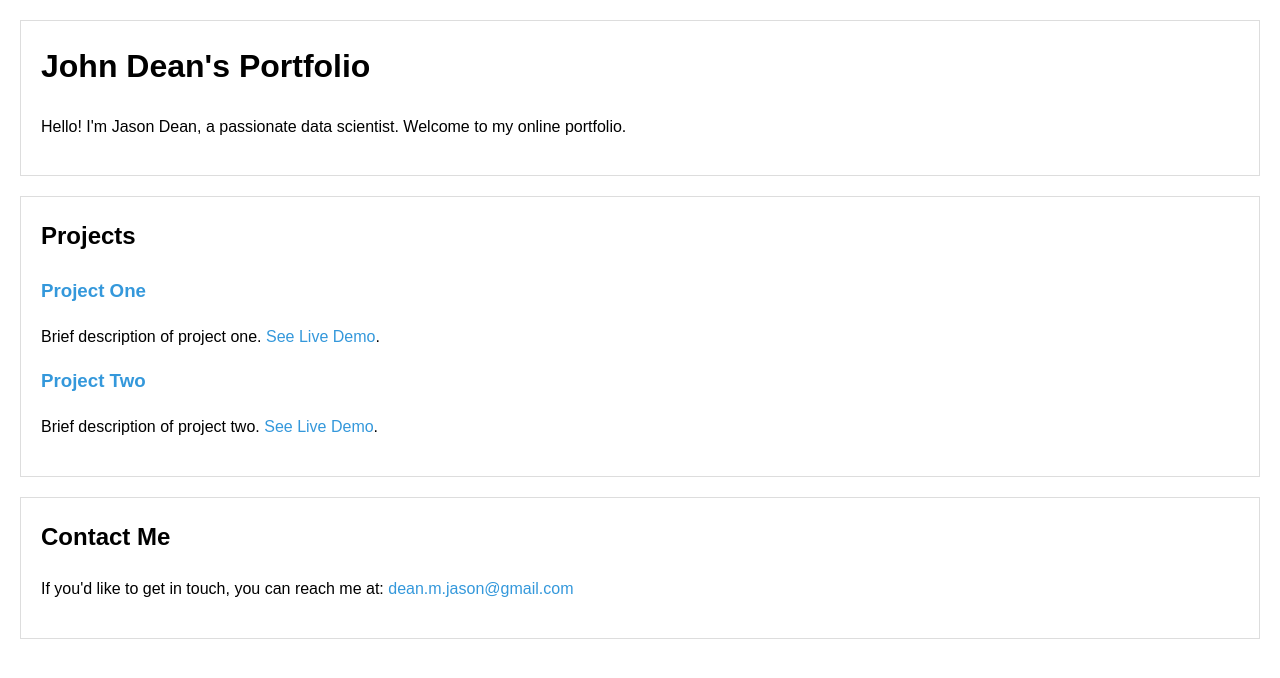
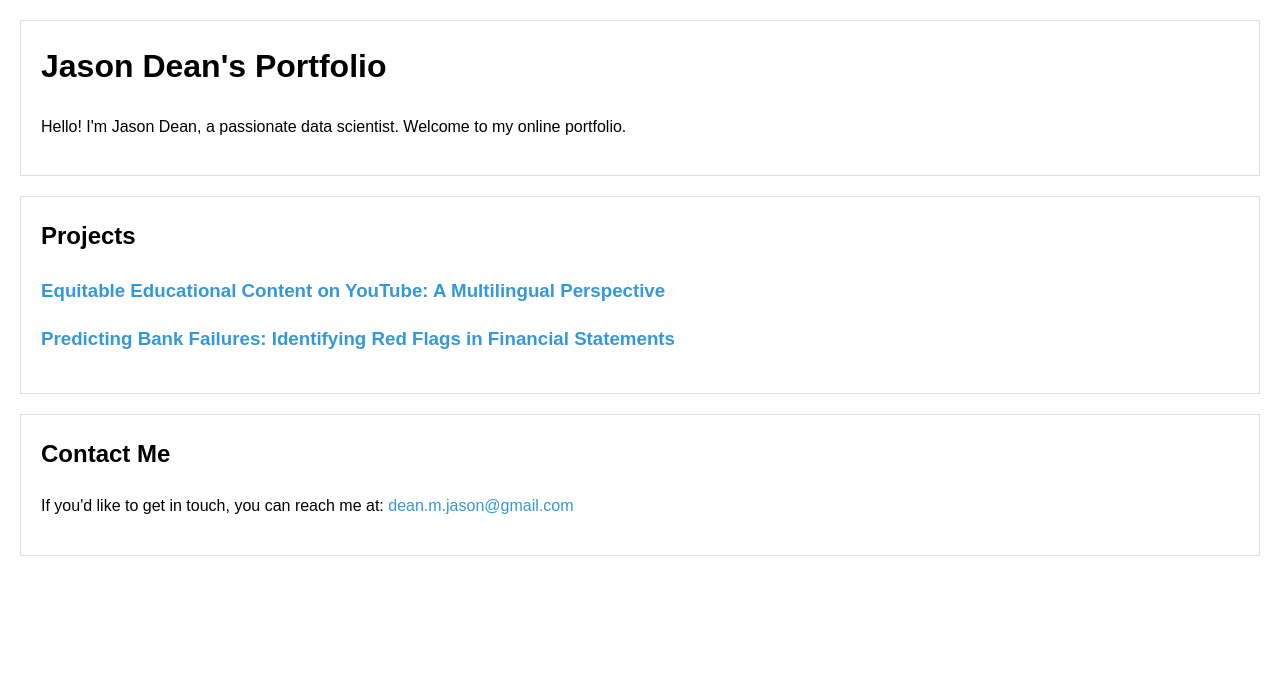
Before and after one commit to jdeanbellevue/jdeanbellevue.github.io, a plain HTML site: page index.html in a window 1280 px wide. Drawn offline with Linux system fonts and the light colour scheme.

Commit message:
Update index.html

```diff
--- a/index.html
+++ b/index.html
@@ -45,7 +45,7 @@
 <body>
 
 <header>
-    <h1>John Dean's Portfolio</h1>
+    <h1>Jason Dean's Portfolio</h1>
     <p>Hello! I'm Jason Dean, a passionate data scientist. Welcome to my online portfolio.</p>
 </header>
 
@@ -53,14 +53,11 @@
     <h2>Projects</h2>
     <ul>
         <li>
-            <h3><a href="https://github.com/jdeanbellevue/YouTubeEducationalContent">Project One</a></h3>
-            <p>Brief description of project one. <a href="https://jdeanbellevue.github.io/YouTubeEducationalContent">See Live Demo</a>.</p>
+            <h3><a href="https://github.com/jdeanbellevue/YouTubeEducationalContent">Equitable Educational Content on YouTube: A Multilingual Perspective</a></h3>
         </li>
         <li>
-            <h3><a href="https://github.com/jdeanbellevue/PredictingBankFailures">Project Two</a></h3>
-            <p>Brief description of project two. <a href="https://jdeanbellevue.github.io/PredictingBankFailures">See Live Demo</a>.</p>
+            <h3><a href="https://github.com/jdeanbellevue/PredictingBankFailures">Predicting Bank Failures: Identifying Red Flags in Financial Statements</a></h3>
         </li>
-        <!-- You can continue to add more project listings here in the same format -->
     </ul>
 </section>
 
```
